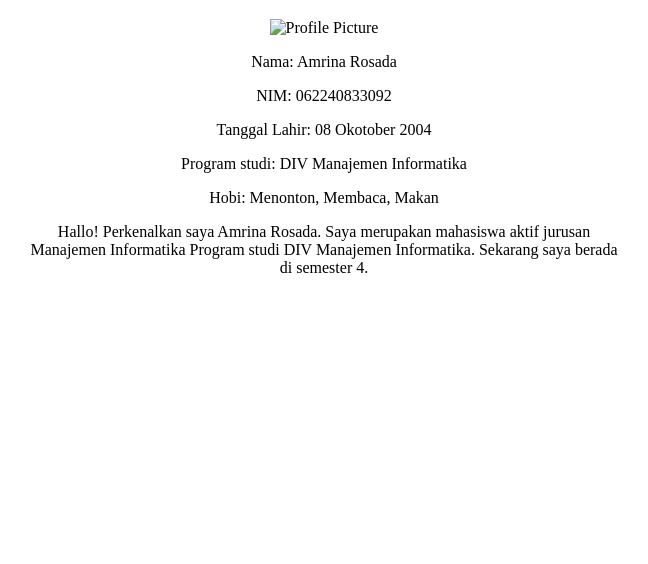
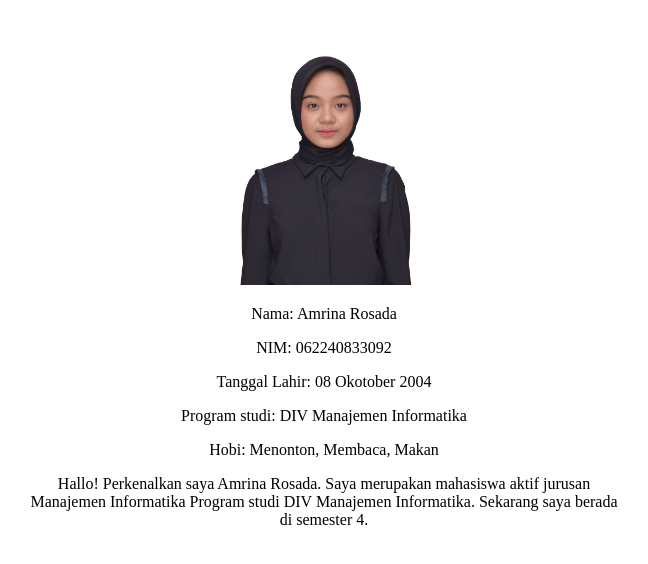
Before and after one commit to Amrinarosada08/fileAndWebpages, a plain HTML site: page public/about.html in a window 1280 px wide. Shown: the part 84-648 px from the top of the page, without its empty margins (316-964 px from the left). Drawn offline with Linux system fonts and the light colour scheme.

Commit message:
Update about.html

```diff
--- a/public/about.html
+++ b/public/about.html
@@ -6,7 +6,7 @@
 <body>
     <div style="max-width: 600px; margin: 0 auto; padding: 15px; text-align: center;">
         <h1>About Me</h1>
-        <img src="./assets/images/Amrina.jpg" alt="Profile Picture" style="width:200px;">
+        <img src="../assets/images/Amrina.jpg" alt="Profile Picture" style="width:200px;">
         <p>Nama: Amrina Rosada</p>
         <p>NIM: 062240833092</p>
         <p>Tanggal Lahir: 08 Okotober 2004</p>
```
